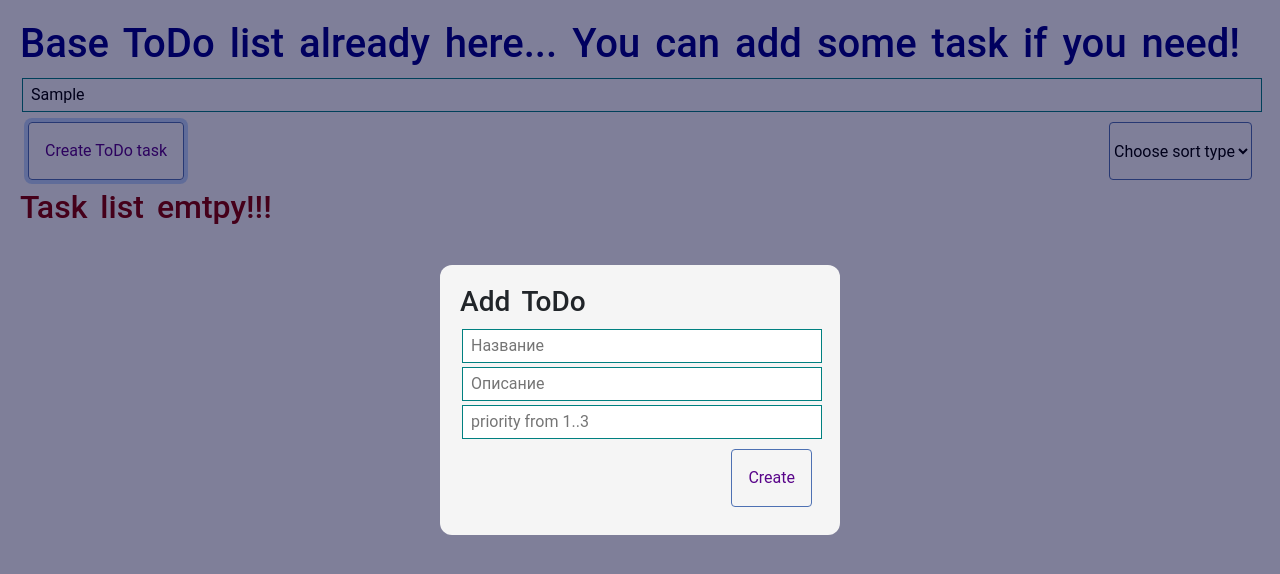
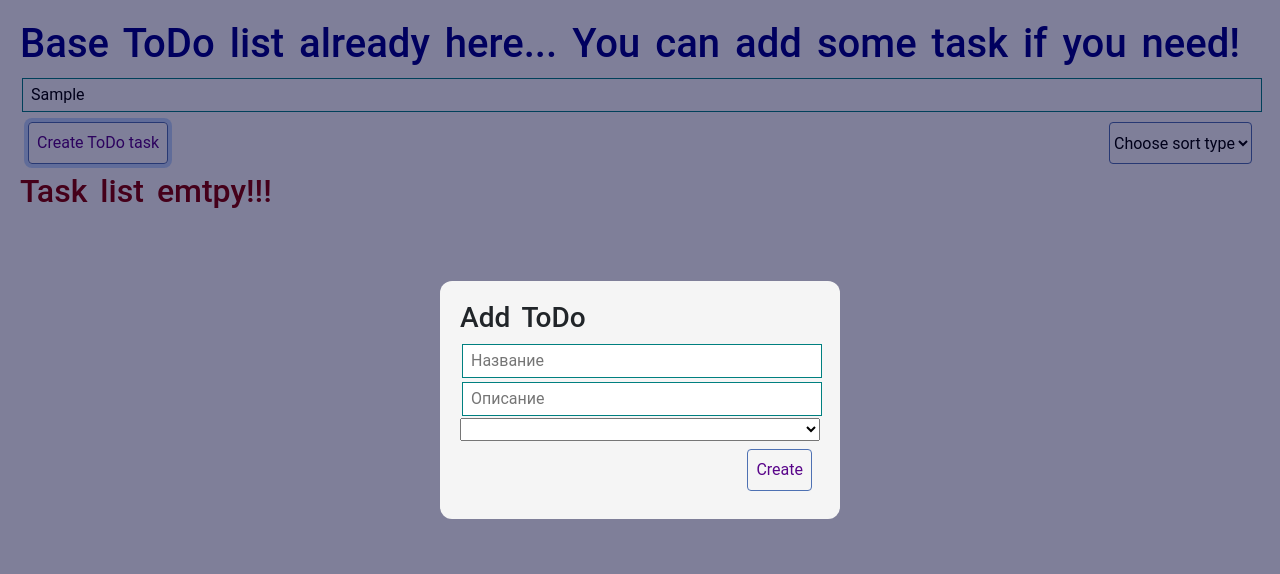
Before and after one commit to mokkiko/todo_app, a Vue app: page / in a window 1280 px wide. Both pictures are taken after typing "Sample" into the empty fields and a click on the button "Create ToDo task". Shown: the top 574 px of the page. Built offline with nearby package versions, Linux system fonts and the light colour scheme.

Commit message:
added priority restrictions

```diff
--- a/src/components/TodoForm.vue
+++ b/src/components/TodoForm.vue
@@ -11,11 +11,22 @@
       type="text"
       placeholder="Описание"
     />
-    <my-input
-      v-model="todo.priority_level"
-      type="integer"
-      placeholder="priority from 1..3"
-    />
+
+    <select
+    v-model="todo.priority_level"
+    placeholder="Описание"
+    >
+      <option disabled value="">priority task level</option>
+      <option
+        v-for="priorityOption in priorityOptions"
+        :key="priorityOption.value"
+        :value="priorityOption.value"
+      >
+        {{ priorityOption.value }}
+      </option>
+     </select>
+
+
     <my-button
       class="btn"
       @click="createtodo"
@@ -35,7 +46,12 @@
         todo: {
           title: '',
           description: '',
-        }
+        },
+        priorityOptions:[
+          {value: '1'},
+          {value: '2'},
+          {value: '3'},
+        ]
       }
     },
     methods: {
--- a/src/components/UI/MyButton.vue
+++ b/src/components/UI/MyButton.vue
@@ -15,7 +15,7 @@ export default {
 .btn {
   margin: 8px;
   align-self: flex-end;
-  padding: 16px 16px;
+  padding: 8px 8px;
   background: none;
   color: rgb(89, 5, 138);
   border: 1px solid rgb(78, 113, 179);
```
